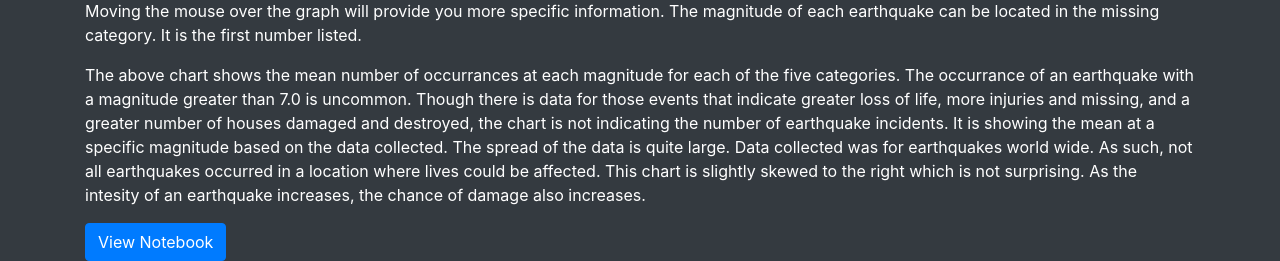
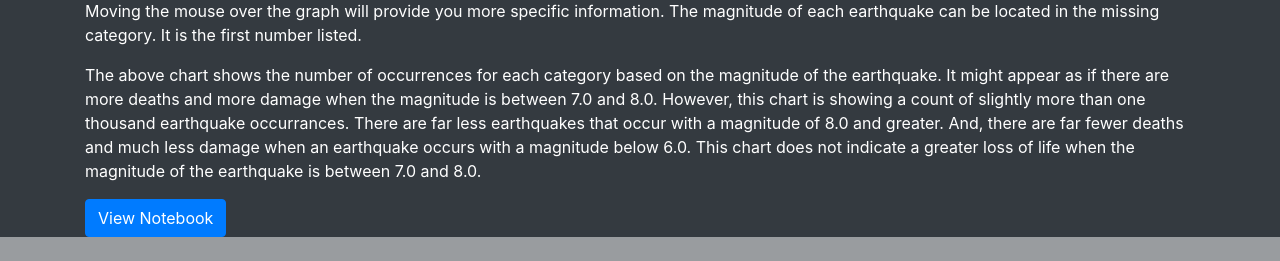
Before and after one commit to labs13-quake-viewer/ds-application, a Flask app: page /damage in a window 1280 px wide. Shown: the part 988-1249 px from the top of the page. After the commit the page ends 1225 px from the top, so only its background shows below. Run offline with Flask 3, Linux system fonts and the light colour scheme; some libraries are stand-ins or nearby versions.

Commit message:
Changed paragraph for danielle

```diff
--- a/app/templates/damage.html
+++ b/app/templates/damage.html
@@ -12,7 +12,7 @@
     </p>
     <iframe width="1200px" height="800px" frameborder="0" scrolling="no" src="https://plot.ly/~dlromanoff/129.embed"></iframe>
     <p>Moving the mouse over the graph will provide you more specific information. The magnitude of each earthquake can be located in the missing category. It is the first number listed.</p>
-    <p>The above chart shows the mean number of occurrances at each magnitude for each of the five categories. The occurrance of an earthquake with a magnitude greater than 7.0 is uncommon. Though there is data for those events that indicate greater loss of life, more injuries and missing, and a greater number of houses damaged and destroyed, the chart is not indicating the number of earthquake incidents. It is showing the mean at a specific magnitude based on the data collected. The spread of the data is quite large. Data collected was for earthquakes world wide. As such, not all earthquakes occurred in a location where lives could be affected. This chart is slightly skewed to the right which is not surprising. As the intesity of an earthquake increases, the chance of damage also increases.</p>
+    <p>The above chart shows the number of occurrences for each category based on the magnitude of the earthquake. It might appear as if there are more deaths and more damage when the magnitude is between 7.0 and 8.0. However, this chart is showing a count of slightly more than one thousand earthquake occurrances. There are far less earthquakes that occur with a magnitude of 8.0 and greater. And, there are far fewer deaths and much less damage when an earthquake occurs with a magnitude below 6.0. This chart does not indicate a greater loss of life when the magnitude of the earthquake is between 7.0 and 8.0.</p>
     <a href="https://colab.research.google.com/github/labs13-quake-viewer/ds-notebooks/blob/master/Plots.ipynb" target="blank" class="btn btn-primary">View Notebook</a>
 </div>
 {% endblock body %}
```
